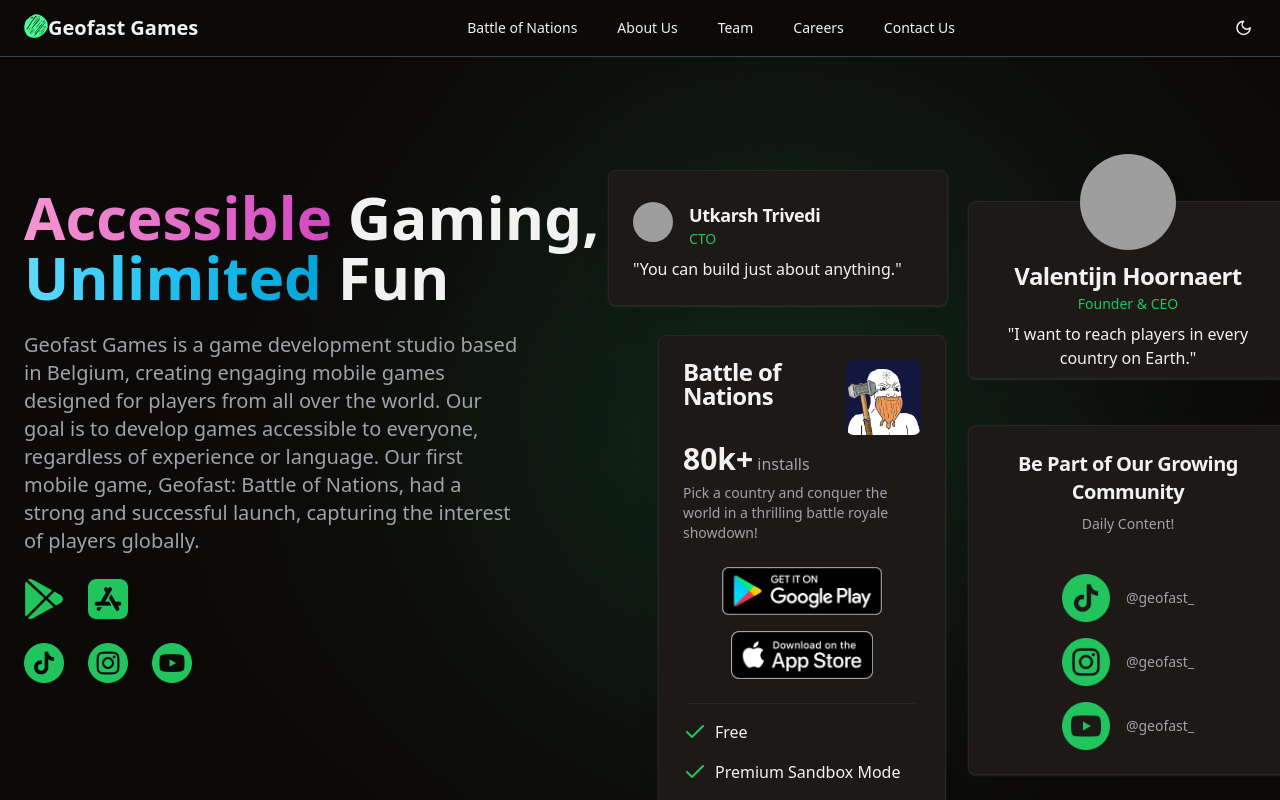
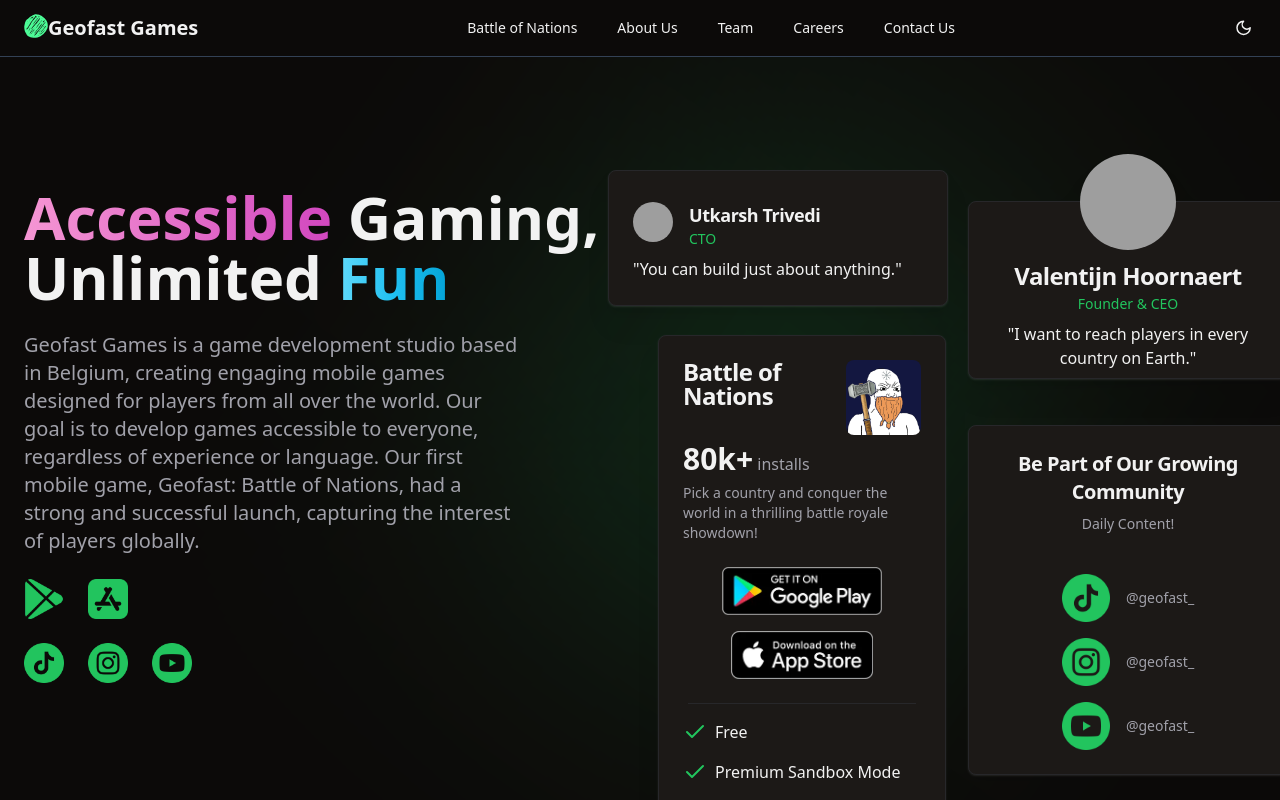
Before and after one commit to utkarshtrivedimdz/geofast-landing-page, a React (Vite) app: page / in a window 1280 px wide. Shown: the top 800 px of the page. Built offline with nearby package versions, Linux system fonts and the light colour scheme; grey boxes are pictures that could not be loaded.

Commit message:
Update Hero.tsx

```diff
--- a/src/components/Hero.tsx
+++ b/src/components/Hero.tsx
@@ -16,11 +16,11 @@ export const Hero = () => {
             </span>{" "}
             Gaming,
           </h1>{" "}
+          Unlimited{" "}
           <h2 className="inline">
             <span className="inline bg-gradient-to-r from-[#61DAFB] via-[#1fc0f1] to-[#03a3d7] text-transparent bg-clip-text">
-              Unlimited
+              Fun
             </span>{" "}
-            Fun
           </h2>
         </main>
 
```
